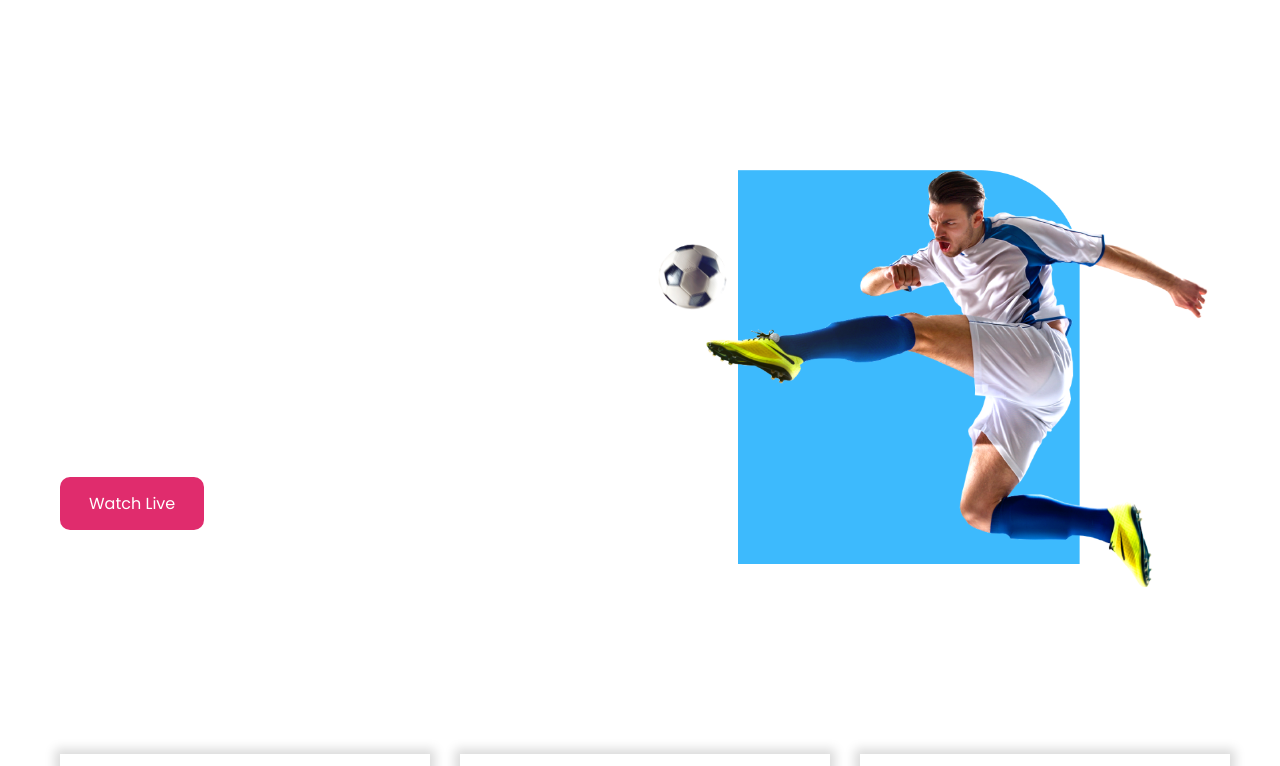
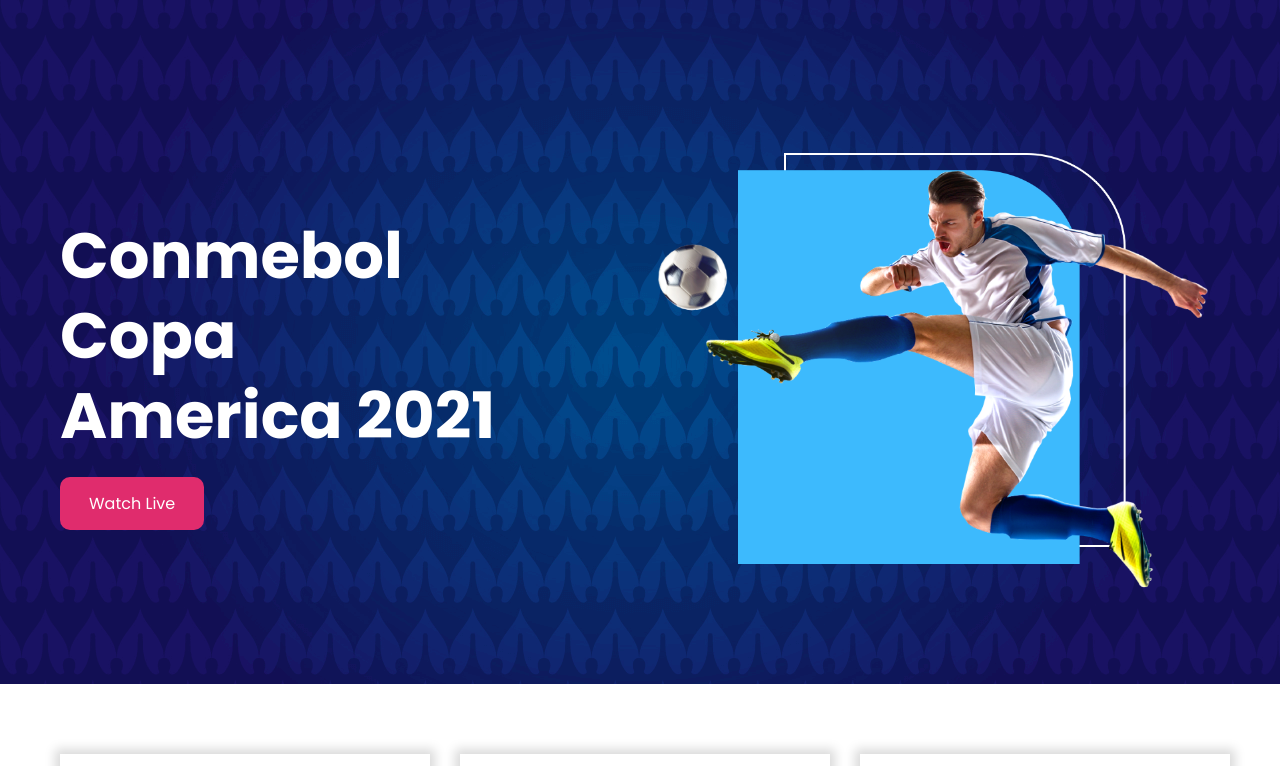
Before and after one commit to Shahriar-Nazim/2nd_Assignment, a plain HTML site: page index.html in a window 1280 px wide. Shown: the top 766 px of the page. Drawn offline with Linux system fonts and the light colour scheme; the site is published under a folder, as on GitHub Pages, so addresses that start at the root find nothing.

Commit message:
checking

```diff
--- a/index.html
+++ b/index.html
@@ -28,7 +28,7 @@
 
 <body>
 
-    <header style="background: url(/images/background.jpg);">
+    <header style="background: url(images/background.jpg);">
 
         <!-- **** Banner part Start **** -->
 
```
